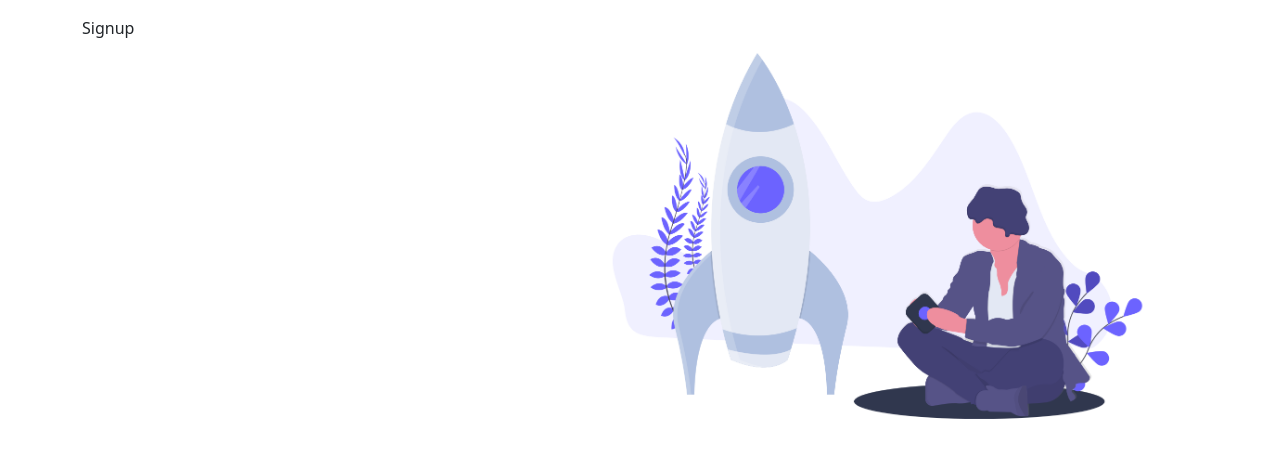
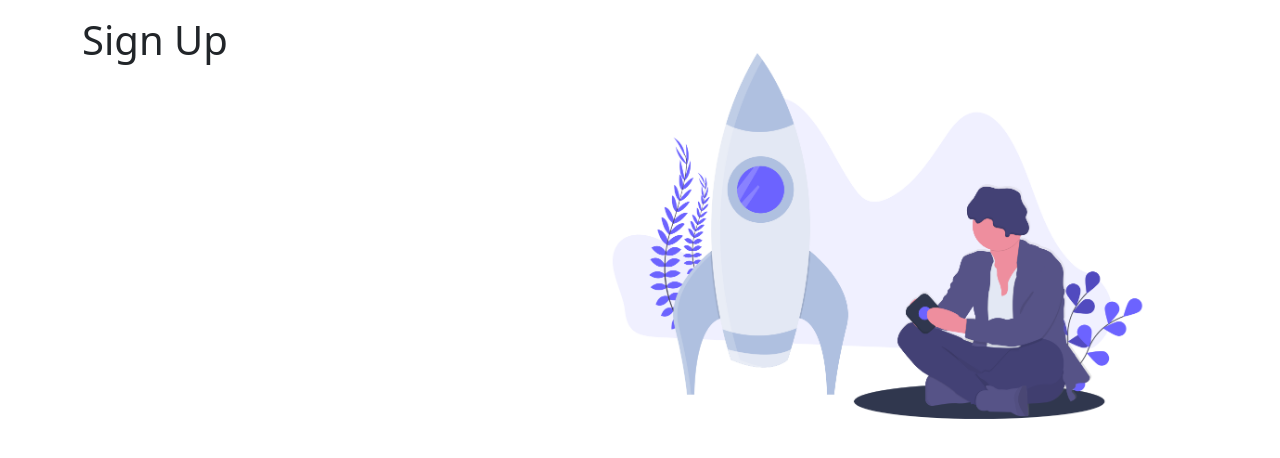
Before and after one commit to IlyaKrapivnoy/react_form_validation_with_formik_and_yup, a React (Create React App) app: page / in a window 1280 px wide. Shown: the top 458 px of the page. Built offline with nearby package versions, Linux system fonts and the light colour scheme.

Commit message:
add sign up component

```diff
--- a/src/App.js
+++ b/src/App.js
@@ -1,11 +1,14 @@
 import './App.css';
 import rocketImg from './assets/rocket.png';
+import Signup from './components/Signup';
 
 function App() {
     return (
         <div className='container mt-3'>
             <div className='row'>
-                <div className='col-md-5'>Signup</div>
+                <div className='col-md-5'>
+                    <Signup />
+                </div>
                 <div className='col-md-7'>
                     <img
                         className='img-fluid w-100'
--- /dev/null
+++ b/src/components/Signup.jsx
@@ -0,0 +1,9 @@
+const Signup = () => {
+    return (
+        <div>
+            <h1>Sign Up</h1>
+        </div>
+    );
+};
+
+export default Signup;
```
